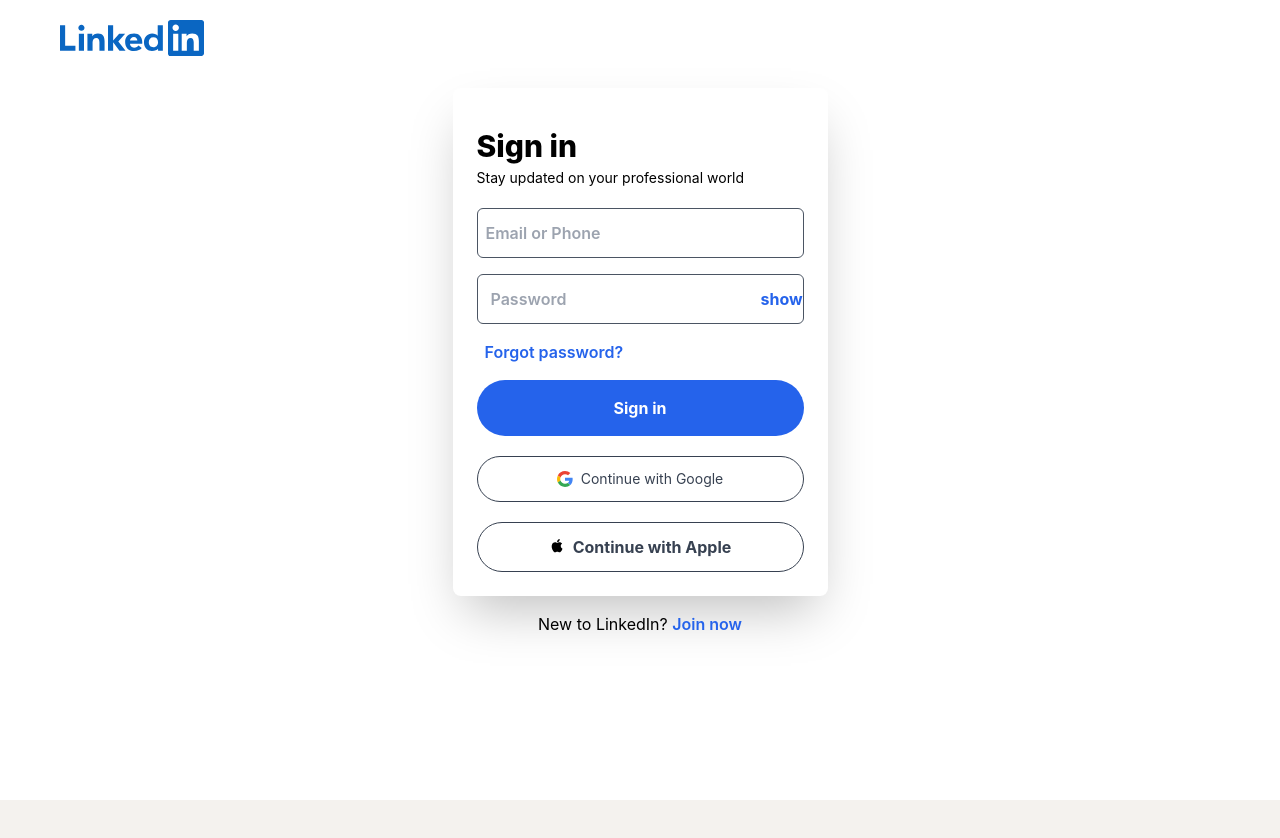
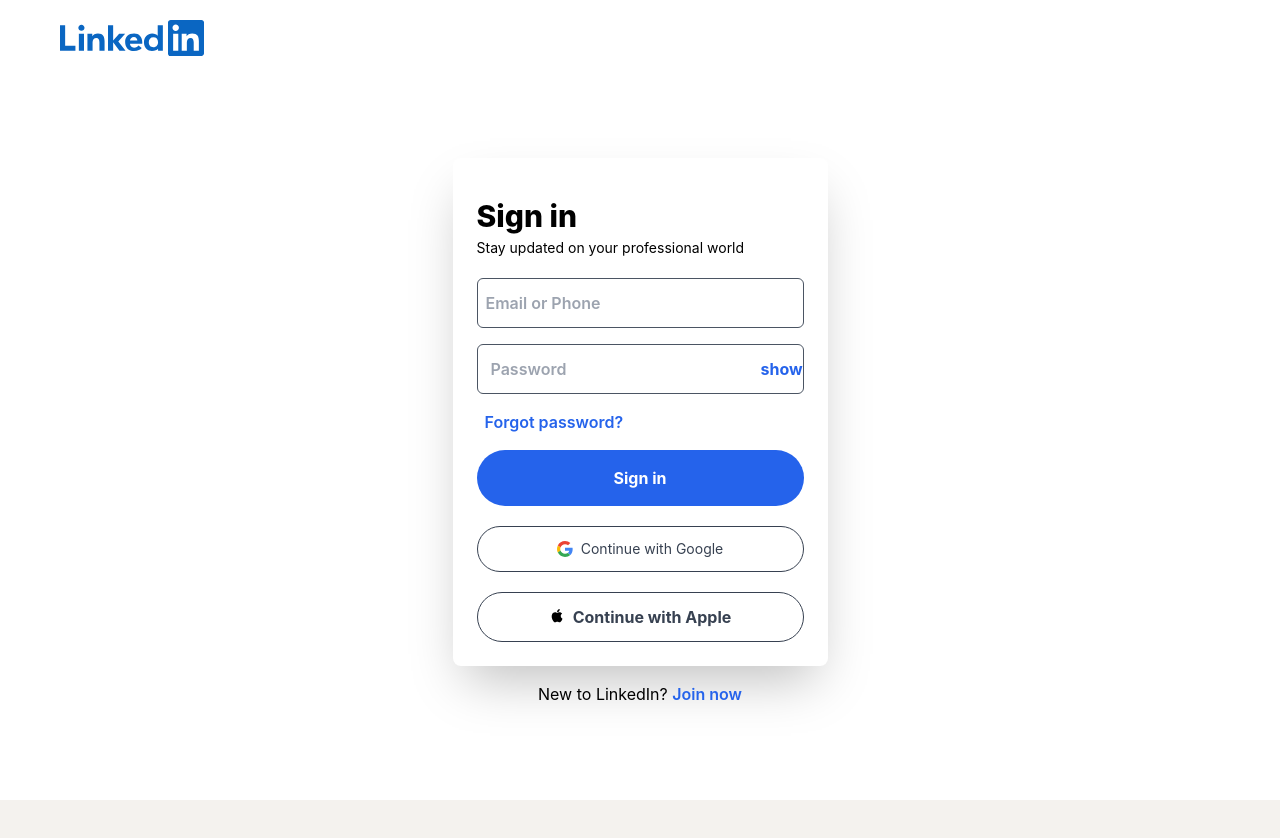
Before and after one commit to jammehabdou64/linkedin-clone, a Next.js app: page /login in a window 1280 px wide. Shown: the top 838 px of the page. Before the commit the page ends 800 px from the top, so only its background shows below. Built offline with nearby package versions, Linux system fonts and the light colour scheme.

Commit message:
Centered  Login form

```diff
--- a/src/app/(auth)/login/page.tsx
+++ b/src/app/(auth)/login/page.tsx
@@ -60,12 +60,12 @@ const Login = () => {
         />
       </div>
 
-      <div className="form_container  flex justify-center items-center xl:mt-4 px-2">
+      <div className="form_container h-full flex justify-center items-center  px-2">
         <div className="max-w-2xl">
           <form
             action=""
             method="post"
-            className="bg-white rounded-lg w-[375px] shadow-2xl mx-auto p-6 mt-4"
+            className="bg-white rounded-lg w-[375px] shadow-2xl mx-auto p-6 "
             onSubmit={submit}
           >
             <Toaster />
```
